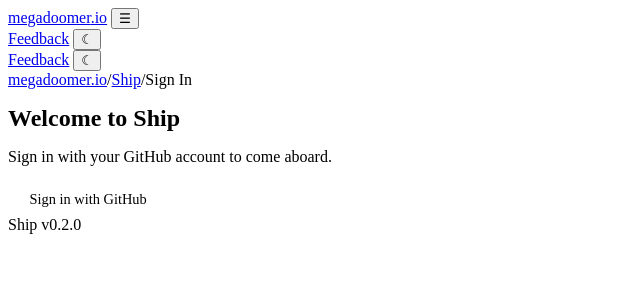
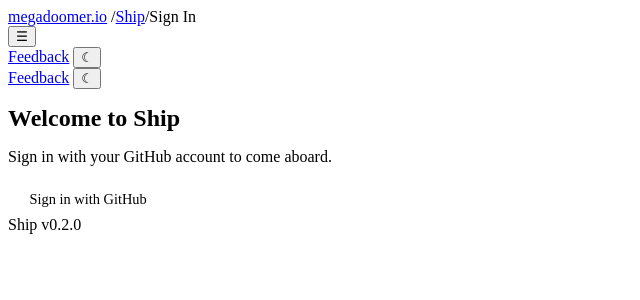
Before and after one commit to megadoomer-io/ship, a Python web app: template src/ship/templates/401.html in a window 1280 px wide. Shown: the top 300 px of the page, without its empty margins (0-640 px from the left). Run offline with Jinja, Linux system fonts and the light colour scheme; the template is opened without the code that fills it, so the values that code supplies are empty.

Commit message:
refactor: move breadcrumbs inline with brand in nav row 1
Breadcrumbs now render as part of the brand area (megadoomer.io / Ship / Bridge)
instead of a separate bar below the nav. Removes the standalone breadcrumb div
and the redundant "megadoomer.io" link (brand already serves as home).
Reduces nav from 3 visual bands to 2.

Co-Authored-By: Claude Opus 4.6 (1M context) <noreply@anthropic.com>

```diff
--- a/src/ship/templates/base.html
+++ b/src/ship/templates/base.html
@@ -10,7 +10,10 @@
 <body>
     <nav class="shared-nav">
         <div class="shared-nav-inner">
-            <a href="/" class="shared-nav-brand">megadoomer<span class="brand-accent">.io</span></a>
+            <div class="nav-brand-crumbs">
+                <a href="/" class="shared-nav-brand">megadoomer<span class="brand-accent">.io</span></a>
+                {% block breadcrumbs %}<span class="crumb-trail"><span class="sep">/</span><a href="{{ url_for('ship.index') }}">Ship</a>{% block crumb %}{% endblock %}</span>{% endblock %}
+            </div>
             <button class="hamburger-toggle" onclick="toggleHamburger()" aria-label="Menu">&#9776;</button>
             <div class="shared-nav-utility">
                 {% if actual_role is defined and actual_role is not none and actual_role.value >= 2 %}
@@ -79,11 +82,6 @@
             <button class="theme-toggle" onclick="toggleTheme()" aria-label="Toggle theme">&#9790;</button>
         </div>
     </nav>
-    {% block breadcrumbs %}
-    <div class="breadcrumbs">
-        <a href="/">megadoomer.io</a><span class="sep">/</span><a href="{{ url_for('ship.index') }}">Ship</a>{% block crumb %}{% endblock %}
-    </div>
-    {% endblock %}
     <main class="shared-content content">
         {% block content %}{% endblock %}
     </main>
```
